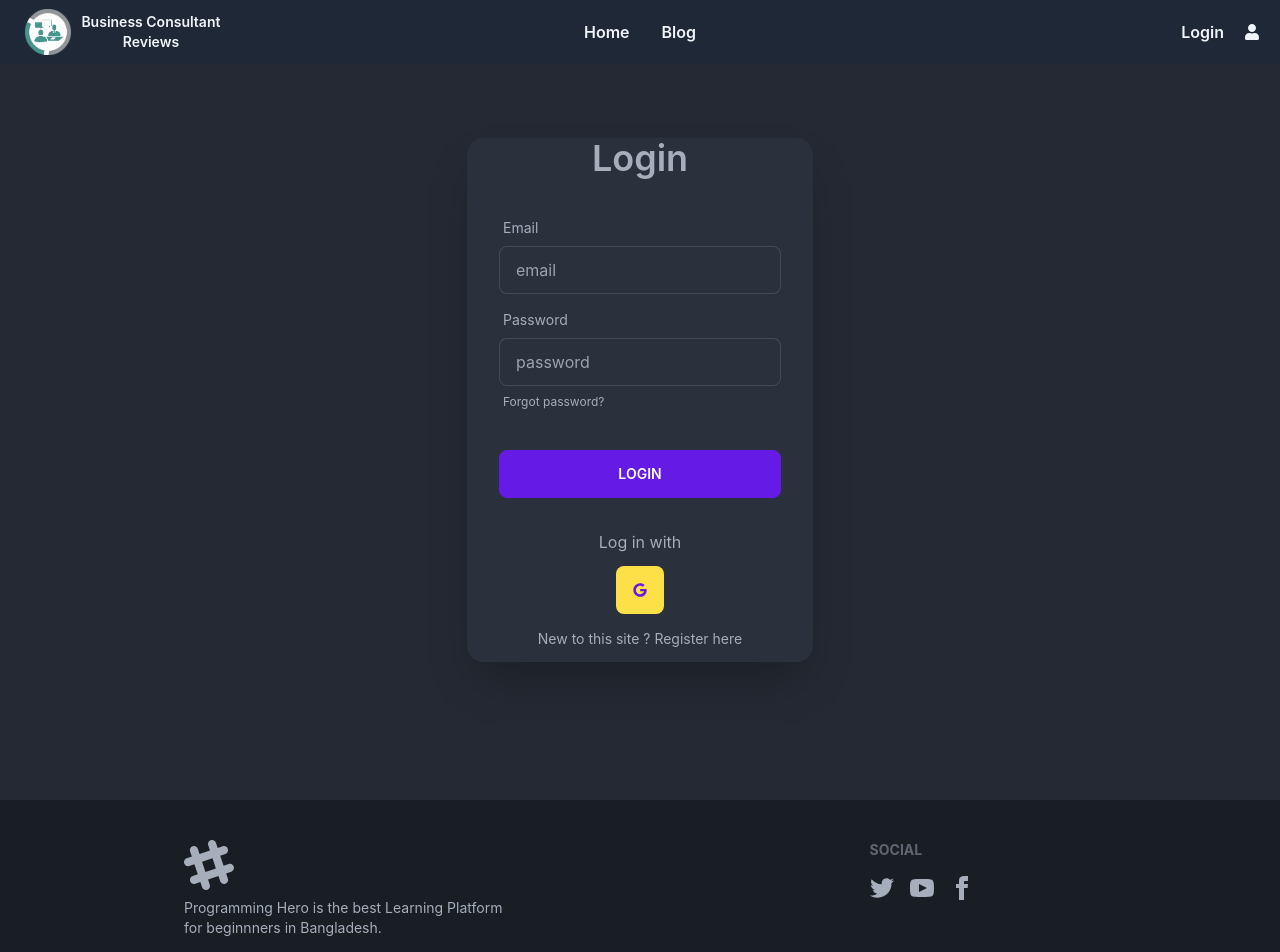
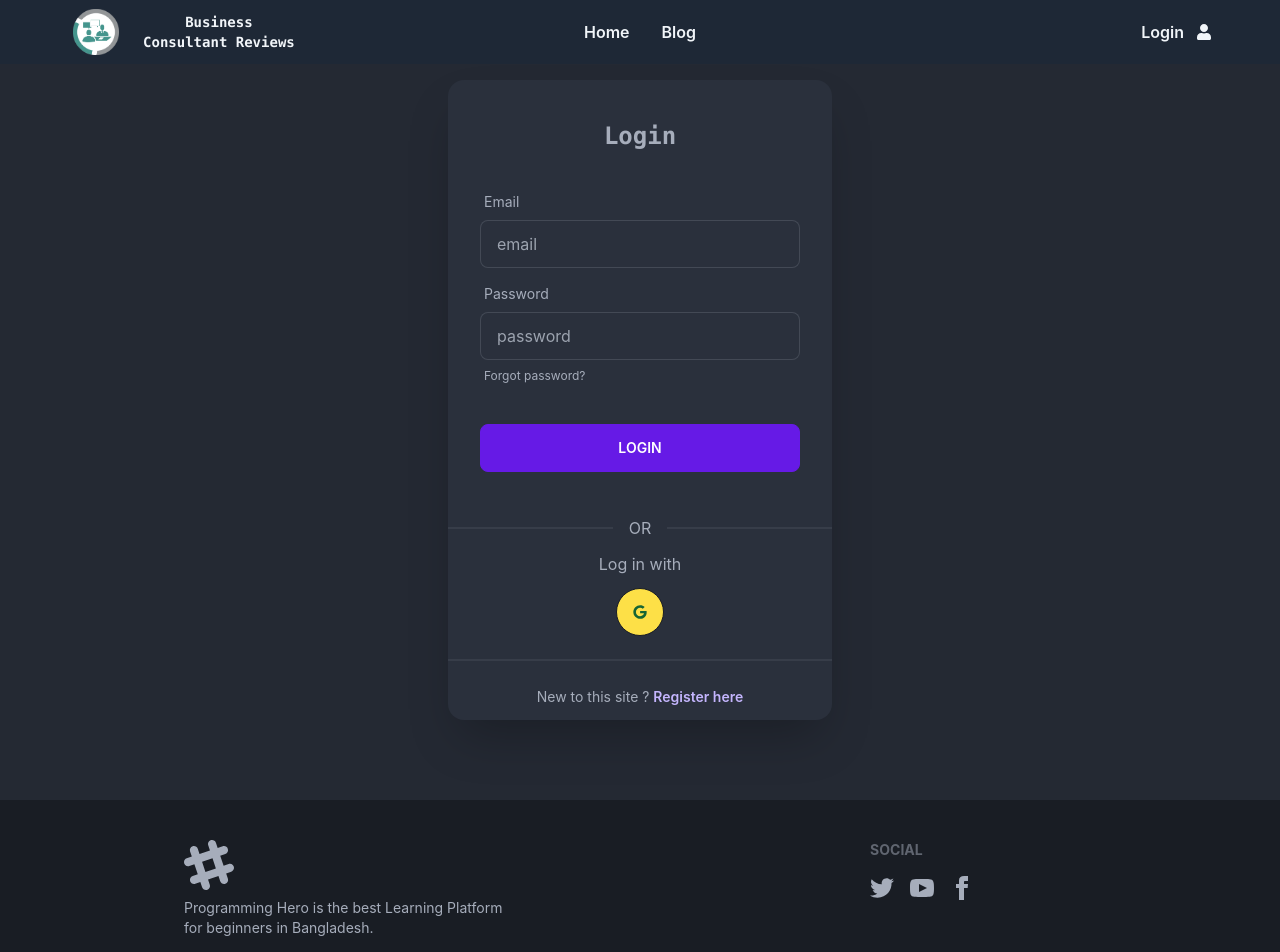
Before and after one commit to siamshahriar/business-cons-service-client, a React (Create React App) app: page /login in a window 1280 px wide. Shown: the top 952 px of the page. Built offline with nearby package versions, Linux system fonts and the light colour scheme; no server answers.

Commit message:
CSS updated and fixed

```diff
--- a/src/Components/Pages/Home/Register/Register.js
+++ b/src/Components/Pages/Home/Register/Register.js
@@ -45,12 +45,14 @@ const Register = () => {
   };
   return (
     <div className="hero min-h-screen bg-base-200">
-      <div className="hero-content ">
+      <div className="hero-content w-full">
         <form
           onSubmit={handleSignUp}
           className="card flex-shrink-0 w-full max-w-sm shadow-2xl bg-base-100"
         >
-          <h1 className="text-4xl font-semibold text-center">Registration</h1>
+          <h1 className="text-2xl font-semibold text-center pt-10 font-mono">
+            Registration
+          </h1>
           <div className="card-body">
             <div className="form-control">
               <label className="label">
@@ -106,10 +108,13 @@ const Register = () => {
                 Register
               </button>
             </div>
-
+            <div className="divider"></div>
             <label className="label">
-              <span className="label-text-alt">Already have an account ? </span>
-              <Link to="/login" className="label-text-alt link link-hover">
+              <span className="text-sm">Already have an account ? </span>
+              <Link
+                to="/login"
+                className="text-sm link link-hover text-violet-300 font-semibold"
+              >
                 Login here
               </Link>
             </label>
--- a/src/Components/Pages/Login/Login.js
+++ b/src/Components/Pages/Login/Login.js
@@ -100,9 +100,11 @@ const Login = () => {
 
   return (
     <div className="hero min-h-screen bg-base-200">
-      <div className="hero-content ">
+      <div className="hero-content w-full">
         <div className="card flex-shrink-0 w-full max-w-sm shadow-2xl bg-base-100">
-          <h1 className="text-4xl font-semibold text-center">Login </h1>
+          <h1 className="text-2xl font-semibold text-center font-mono pt-10">
+            Login{" "}
+          </h1>
           <form onSubmit={handleLogIn} className="card-body">
             <div className="form-control">
               <label className="label">
@@ -139,21 +141,26 @@ const Login = () => {
               </button>
             </div>
           </form>
+          <div className="divider">OR</div>
           <div className="">
             <div className="">
               <p className="text-center">Log in with</p>
               <div className="flex justify-center mt-3">
                 <button
                   onClick={handleGoogleSignIn}
-                  className="btn btn-link bg-yellow-300"
+                  className="btn text-green-800 bg-yellow-300 rounded-full hover:bg-yellow-500"
                 >
                   <FaGoogle></FaGoogle>
                 </button>
               </div>
             </div>
+            <div className="divider"></div>
             <div className="text-center my-3">
               <span className="text-sm">New to this site ? </span>
-              <Link to="/signup" className="text-sm link link-hover">
+              <Link
+                to="/signup"
+                className="text-sm link link-hover text-violet-300 font-semibold"
+              >
                 Register here
               </Link>
             </div>
--- a/src/Components/Pages/MyReviews/MyReviews.js
+++ b/src/Components/Pages/MyReviews/MyReviews.js
@@ -95,7 +95,7 @@ const MyReviews = () => {
                 Reviews of {user?.displayName} : {reviews.length}
               </h2>
 
-              <div className="grid grid-cols-1 md:grid-cols-2 lg:grid-cols-4 gap-3 my-16 mx-10">
+              <div className="grid grid-cols-1 md:grid-cols-2 lg:grid-cols-4 gap-8 my-16 mx-10">
                 {!loading ? (
                   reviews.map((review) => (
                     <UserCustomerReviews
--- a/src/Components/Pages/ServiceDetails/ServiceDetails.js
+++ b/src/Components/Pages/ServiceDetails/ServiceDetails.js
@@ -74,6 +74,7 @@ const ServiceDetails = () => {
         </h2>
       </div>
       <FullEachReviews eachService={eachService}></FullEachReviews>
+      <div className="divider mt-16"></div>
       <div>
         {!loading ? (
           <>
@@ -91,7 +92,7 @@ const ServiceDetails = () => {
           </div>
         )}
 
-        <div className="grid grid-cols-1 sm:grid-cols-2 md:grid-cols-3 lg:grid-cols-5 gap-3 my-16 mx-10">
+        <div className="grid grid-cols-1 sm:grid-cols-2 md:grid-cols-3 lg:grid-cols-5 gap-8 my-16 mx-10">
           {!loading ? (
             reviews.map((review) => (
               <EachCustomerReviews
--- a/src/Components/Pages/Shared/Footer/Footer.js
+++ b/src/Components/Pages/Shared/Footer/Footer.js
@@ -21,9 +21,9 @@ const Footer = () => {
             </svg>
             <p>
               Programming Hero is the best Learning Platform <br />
-              for beginnners in Bangladesh.
+              for beginners in Bangladesh.
               <span className="block pt-3">
-                May Allah give all of the success which we all are waiting for.
+                May Allah give us all of the success which we are waiting for.
               </span>
             </p>
           </div>
--- a/src/Components/Pages/Shared/Header/Header.js
+++ b/src/Components/Pages/Shared/Header/Header.js
@@ -43,7 +43,7 @@ const Header = () => {
   );
 
   return (
-    <div className="navbar bg-gray-800 bg-opacity-90 z-30  fixed text-slate-100">
+    <div className="navbar bg-gray-800 bg-opacity-90 z-30  fixed text-slate-100 lg:px-14">
       <div className="navbar-start">
         <div className="dropdown">
           <label tabIndex={0} className="btn btn-ghost lg:hidden">
@@ -70,8 +70,8 @@ const Header = () => {
           </ul>
         </div>
         <Link className="btn btn-ghost normal-case text-xl">
-          <img src={logo} className="h-full" alt="" />
-          <span className="hidden text-sm w-40 lg:block">
+          <img src={logo} className="h-full mr-5" alt="" />
+          <span className="hidden text-sm w-40 lg:block font-mono">
             Business Consultant Reviews
           </span>
         </Link>
@@ -88,6 +88,9 @@ const Header = () => {
             >
               Sign Out
             </button>
+            <button className="btn-ghost text-stone-100 font-semibold ml-6 hidden lg:block">
+              {user?.displayName}
+            </button>
           </>
         ) : (
           <>
@@ -98,7 +101,7 @@ const Header = () => {
         )}
         {/* <div className="tooltip tooltip-bottom" data-tip="hello"> */}
         <Link
-          className="ml-5 mr-3 tooltip tooltip-bottom"
+          className="ml-3 mr-3 tooltip tooltip-bottom"
           data-tip={`${user?.displayName ? `${user?.displayName}` : "No User"}`}
         >
           {user?.photoURL ? (
--- a/src/Routes/PrivateRoute.js
+++ b/src/Routes/PrivateRoute.js
@@ -8,7 +8,7 @@ const PrivateRoute = ({ children }) => {
 
   if (loading) {
     return (
-      <div className="text-center mt-10">
+      <div className="text-center pt-16">
         <button className="btn loading">loading</button>
       </div>
     );
```
